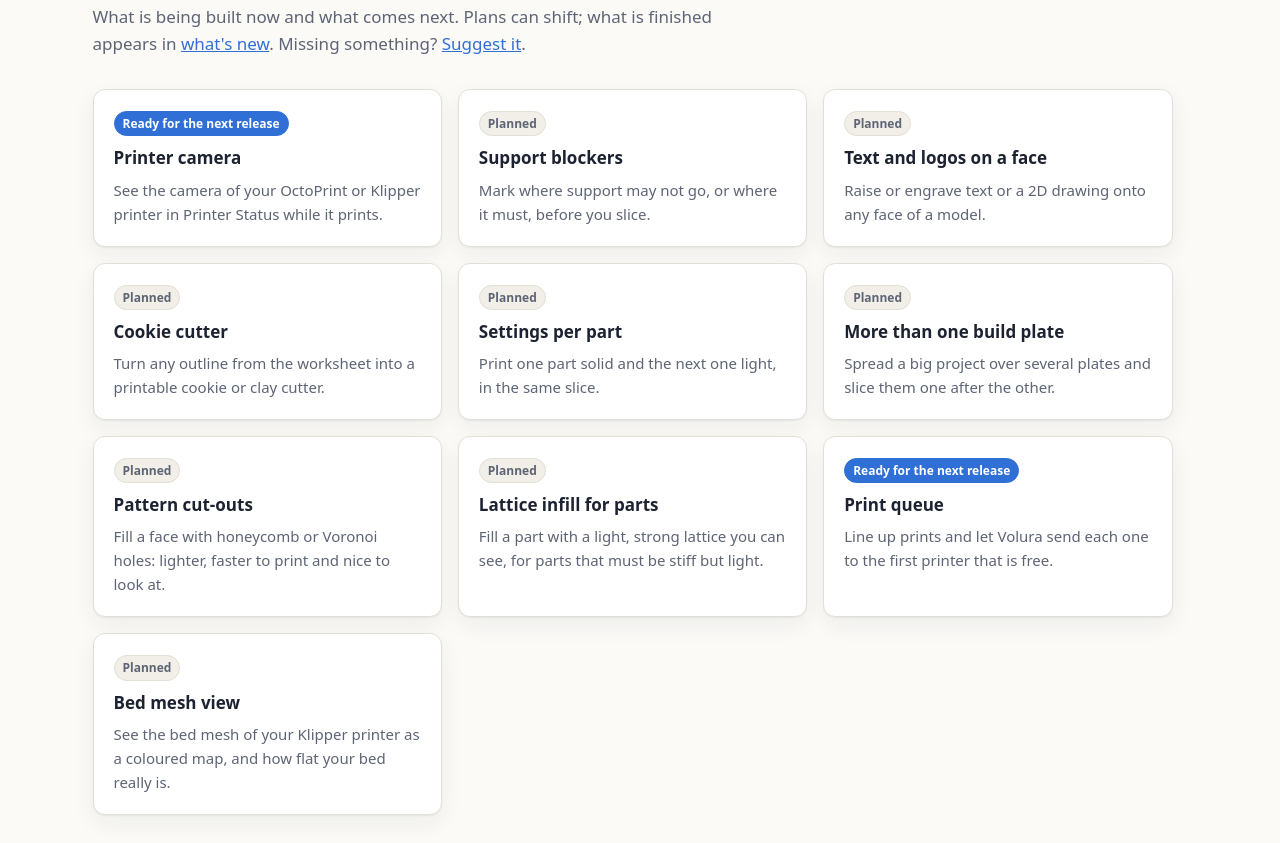
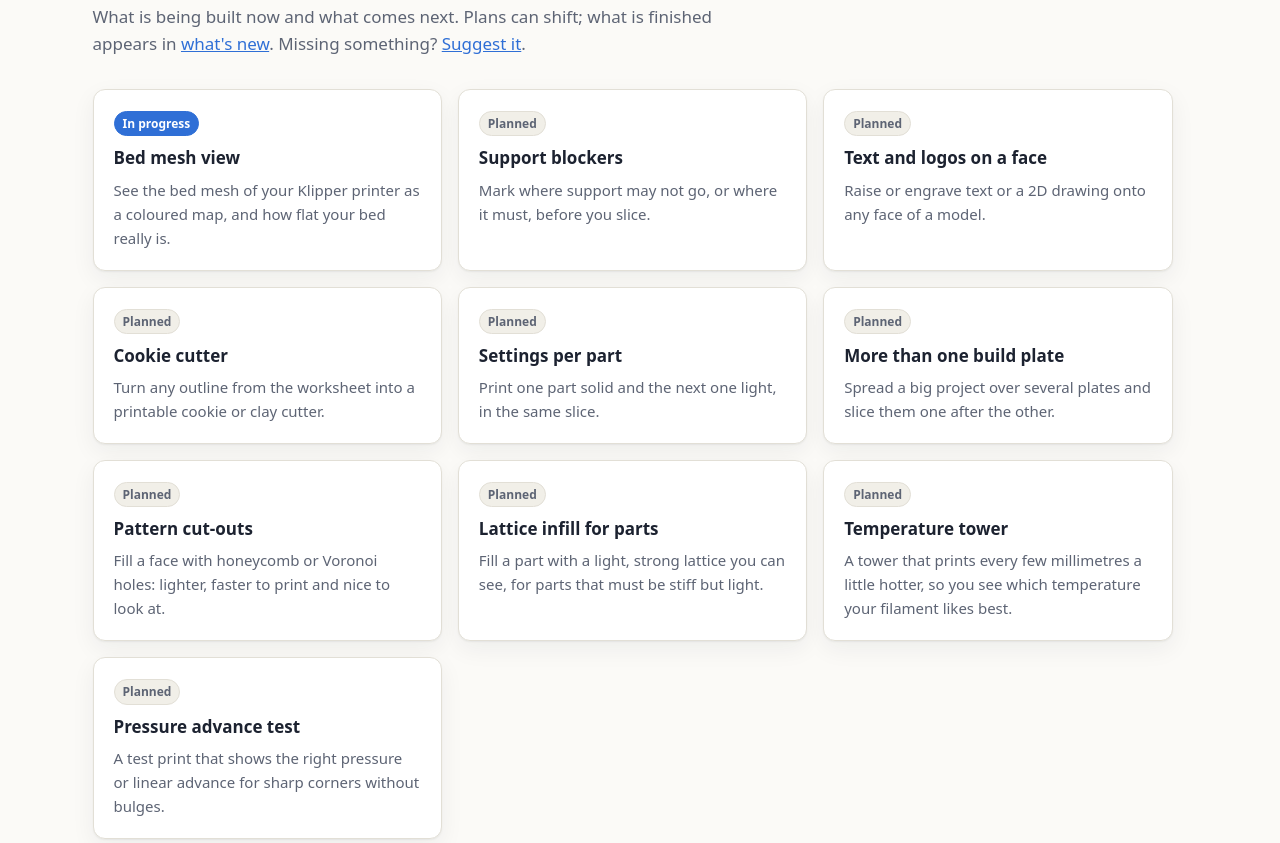
Before and after one commit to Lexvdpoel/Volura, a plain HTML site: page site/public/index.html in a window 1280 px wide. Shown: the part 7844-8687 px from the top of the page. Drawn offline with Linux system fonts and the light colour scheme; no server answers.

Commit message:
Site: bed mesh view in progress; a temperature tower and a pressure advance test planned; printer camera and print queue released

```diff
--- a/site/public/index.html
+++ b/site/public/index.html
@@ -320,9 +320,9 @@ cd Volura &amp;&amp; ./install.sh</code></pre>
       <h2><span lang="en">Planned for a future release</span><span lang="nl">Gepland voor een toekomstige release</span></h2>
       <p class="sub"><span lang="en">What is being built now and what comes next. Plans can shift; what is finished appears in <a href="https://github.com/Lexvdpoel/Volura/blob/main/CHANGELOG.md">what's new</a>. Missing something? <a href="https://github.com/Lexvdpoel/Volura/issues">Suggest it</a>.</span><span lang="nl">Waar nu aan gewerkt wordt en wat daarna komt. Plannen kunnen verschuiven; wat klaar is, staat bij <a href="https://github.com/Lexvdpoel/Volura/blob/main/CHANGELOG.md">wat is er nieuw</a>. Mis je iets? <a href="https://github.com/Lexvdpoel/Volura/issues">Stel het voor</a>.</span></p>
       <div class="grid planned">
-        <div class="card"><span class="tag now"><span lang="en">Ready for the next release</span><span lang="nl">Klaar voor de volgende release</span></span>
-          <h3><span lang="en">Printer camera</span><span lang="nl">Printercamera</span></h3>
-          <p><span lang="en">See the camera of your OctoPrint or Klipper printer in Printer Status while it prints.</span><span lang="nl">Zie de camera van je OctoPrint- of Klipper-printer in Printerstatus terwijl hij print.</span></p></div>
+        <div class="card"><span class="tag now"><span lang="en">In progress</span><span lang="nl">In ontwikkeling</span></span>
+          <h3><span lang="en">Bed mesh view</span><span lang="nl">Bedmeting bekijken</span></h3>
+          <p><span lang="en">See the bed mesh of your Klipper printer as a coloured map, and how flat your bed really is.</span><span lang="nl">Zie de bedmeting van je Klipper-printer als gekleurde kaart, en hoe vlak je bed echt is.</span></p></div>
         <div class="card"><span class="tag"><span lang="en">Planned</span><span lang="nl">Gepland</span></span>
           <h3><span lang="en">Support blockers</span><span lang="nl">Supportblokkers</span></h3>
           <p><span lang="en">Mark where support may not go, or where it must, before you slice.</span><span lang="nl">Geef aan waar geen support mag komen, of juist wel, voordat je slicet.</span></p></div>
@@ -344,12 +344,12 @@ cd Volura &amp;&amp; ./install.sh</code></pre>
         <div class="card"><span class="tag"><span lang="en">Planned</span><span lang="nl">Gepland</span></span>
           <h3><span lang="en">Lattice infill for parts</span><span lang="nl">Roosterstructuur in onderdelen</span></h3>
           <p><span lang="en">Fill a part with a light, strong lattice you can see, for parts that must be stiff but light.</span><span lang="nl">Vul een onderdeel met een licht, sterk rooster dat je kunt zien, voor onderdelen die stijf maar licht moeten zijn.</span></p></div>
-        <div class="card"><span class="tag now"><span lang="en">Ready for the next release</span><span lang="nl">Klaar voor de volgende release</span></span>
-          <h3><span lang="en">Print queue</span><span lang="nl">Printwachtrij</span></h3>
-          <p><span lang="en">Line up prints and let Volura send each one to the first printer that is free.</span><span lang="nl">Zet prints in de rij en laat Volura elke print naar de eerste vrije printer sturen.</span></p></div>
         <div class="card"><span class="tag"><span lang="en">Planned</span><span lang="nl">Gepland</span></span>
-          <h3><span lang="en">Bed mesh view</span><span lang="nl">Bedmeting bekijken</span></h3>
-          <p><span lang="en">See the bed mesh of your Klipper printer as a coloured map, and how flat your bed really is.</span><span lang="nl">Zie de bedmeting van je Klipper-printer als gekleurde kaart, en hoe vlak je bed echt is.</span></p></div>
+          <h3><span lang="en">Temperature tower</span><span lang="nl">Temperatuurtoren</span></h3>
+          <p><span lang="en">A tower that prints every few millimetres a little hotter, so you see which temperature your filament likes best.</span><span lang="nl">Een toren die elke paar millimeter iets heter print, zodat je ziet welke temperatuur je filament het mooist maakt.</span></p></div>
+        <div class="card"><span class="tag"><span lang="en">Planned</span><span lang="nl">Gepland</span></span>
+          <h3><span lang="en">Pressure advance test</span><span lang="nl">Pressure-advance-test</span></h3>
+          <p><span lang="en">A test print that shows the right pressure or linear advance for sharp corners without bulges.</span><span lang="nl">Een testprint die de juiste pressure of linear advance laat zien, voor scherpe hoeken zonder bobbels.</span></p></div>
       </div>
     </div>
   </section>
```
